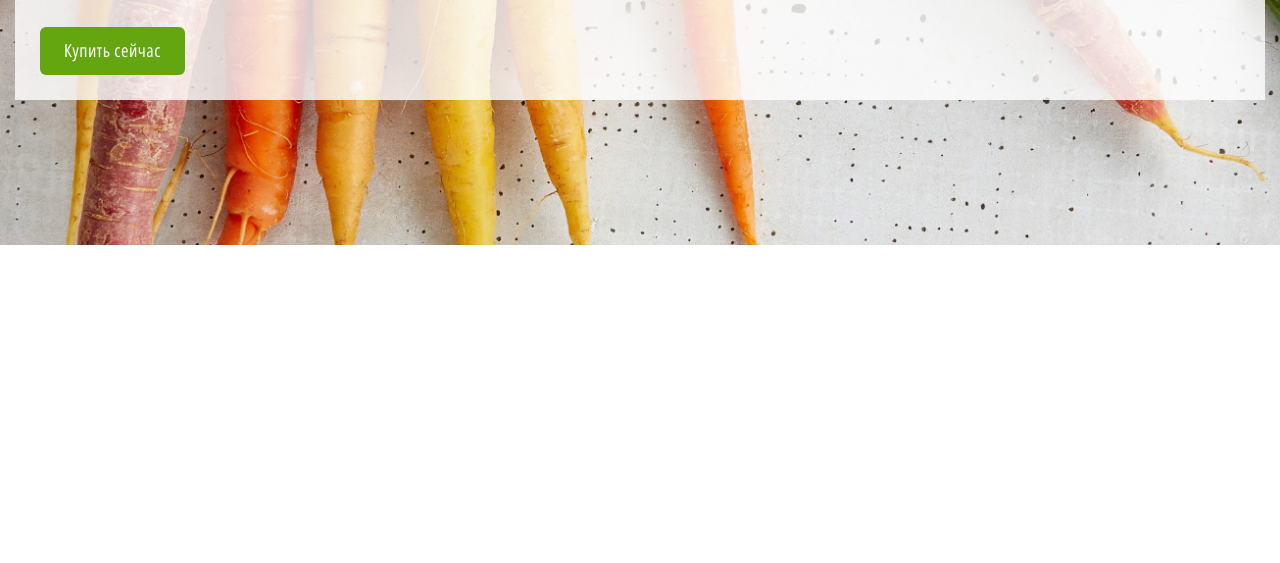
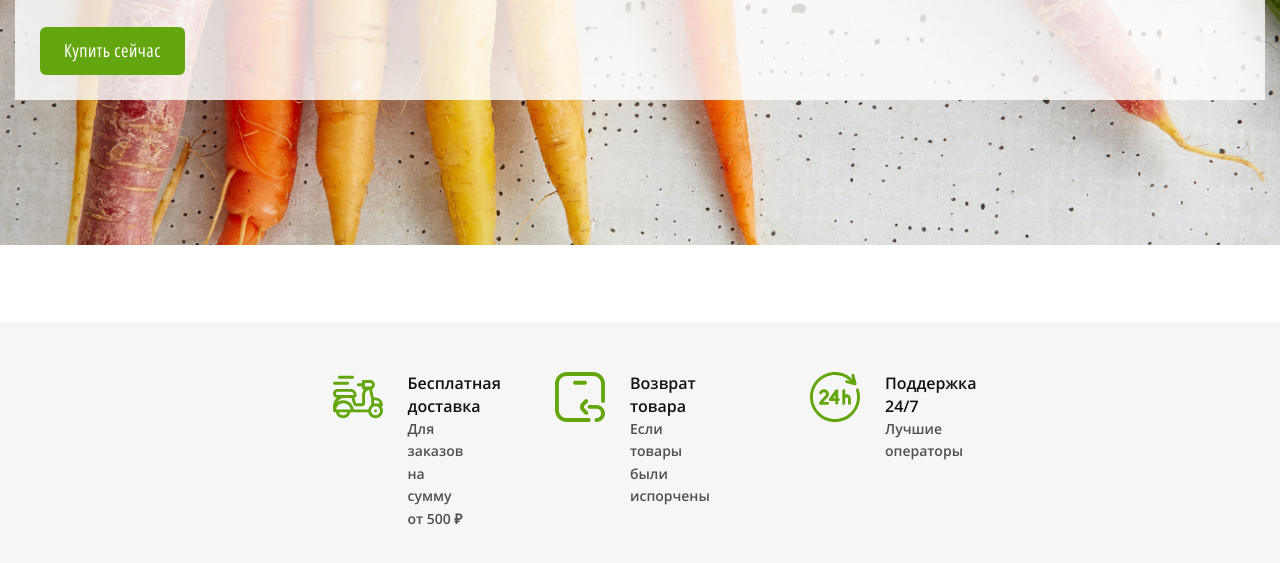
Before and after one commit to Galyopa/FreshOk, a website: page app/index.html in a window 1280 px wide. Shown: the part 509-1072 px from the top of the page. Before the commit the page ends 857 px from the top, so only its background shows below. Drawn offline with nearby package versions, Linux system fonts and the light colour scheme; files that its build step writes are made by us from their sources.

Commit message:
add advatage

```diff
--- a/app/index.html
+++ b/app/index.html
@@ -88,8 +88,9 @@
 
   </header>
   <main>
+    <section class="hero">
       <div class="slider">
-      <div class="slider__item">
+        <div class="slider__item slider__item--carrot">
           <div class="container">
             <div class="slider__item-inner">
               <h1 class="slider__title">
@@ -104,7 +105,7 @@
           </div>
         </div>
 
-      <div class="slider__item">
+        <div class="slider__item slider__item--tomato">
           <div class="container">
             <div class="slider__item-inner">
               <h1 class="slider__title">
@@ -119,7 +120,7 @@
           </div>
         </div>
 
-      <div class="slider__item">
+        <div class="slider__item slider__item--greenery">
           <div class="container">
             <div class="slider__item-inner">
               <h1 class="slider__title">
@@ -131,9 +132,36 @@
             </div>
           </div>
         </div>
-
       </div>
 
+      <ul class="advantage">
+        <li class="advantage__item advantage__item--scooter">
+          <h2 class="advantage__title">
+            Бесплатная доставка
+            <span class="advantage__text">
+              Для заказов на сумму от 500 ₽
+            </span>
+          </h2>
+        </li>
+        <li class="advantage__item advantage__item--return">
+          <h2 class="advantage__title">
+            Возврат товара
+            <span class="advantage__text">
+              Если товары были испорчены
+            </span>
+          </h2>
+
+        </li>
+        <li class="advantage__item advantage__item--hours">
+          <h2 class="advantage__title">
+            Поддержка 24/7
+            <span class="advantage__text">
+              Лучшие операторы
+            </span>
+          </h2>
+        </li>
+      </ul>
+    </section>
   </main>
 
   <script src="js/main.min.js">
--- a/app/scss/style.scss
+++ b/app/scss/style.scss
@@ -204,11 +204,23 @@
 
 .slider {
 	position: relative;
+	margin-bottom: -26px;
 
 	&__item {
-		background-image: url('../images/slider/carrot.jpg');
 		@extend %background-image-default;
 		padding: 145px 0;
+
+		&--carrot {
+			background-image: url('../images/slider/carrot.jpg');
+		}
+
+		&--tomato {
+			background-image: url('../images/slider/tomato.jpg');
+		}
+
+		&--greenery {
+			background-image: url('../images/slider/greenery.jpg');
+		}
 	}
 
 	&__item-inner {
@@ -257,6 +269,55 @@
 	right: 3%;
 }
 
+.advantage {
+	display: flex;
+	justify-content: center;
+	letter-spacing: normal;
+	padding: 50px 15px 30px;
+	background-color: $silver-100;
+
+	&__item {
+		padding-left: 75px;
+		width: 11%;
+		background-repeat: no-repeat;
+
+		&:nth-child(1) {
+			margin-right: 85px;
+		}
+
+		&:nth-child(2) {
+			width: 10%;
+			margin-right: 130px;
+		}
+
+		&--scooter {
+			background-image: url('../images/icons/scooter.svg');
+		}
+
+		&--return {
+			background-image: url('../images/icons/return-box.svg');
+		}
+
+		&--hours {
+			background-image: url('../images/icons/24-hours.svg');
+		}
+
+	}
+
+	&__title {
+		@extend %OpenSans-SemiBold;
+		font-size: inherit;
+		margin-bottom: 10px;
+		color: $dark-900;
+	}
+
+	&__text {
+		font-size: 14px;
+		color: $dark-500;
+	}
+}
+
+
 
 
 
```
Also changed, not shown: app/js/main.min.js. Lines whose indentation alone changed are shown as unchanged.
